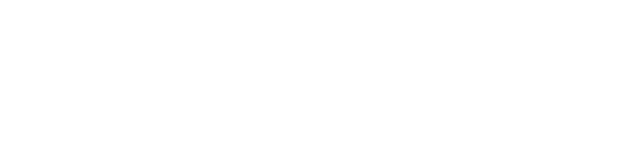
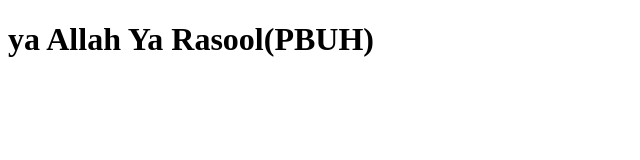
Before and after one commit to rahilasana/rahilarepo, a plain HTML site: page index.html in a window 1280 px wide. Shown: the whole page, without its empty margins (0-640 px from the left). Drawn offline with Linux system fonts and the light colour scheme.

Commit message:
this is v2

```diff
--- a/index.html
+++ b/index.html
@@ -6,6 +6,6 @@
     <title>Document</title>
 </head>
 <body>
-
+ <h1>ya Allah Ya Rasool(PBUH) </h1>
 </body>
 </html>
```
